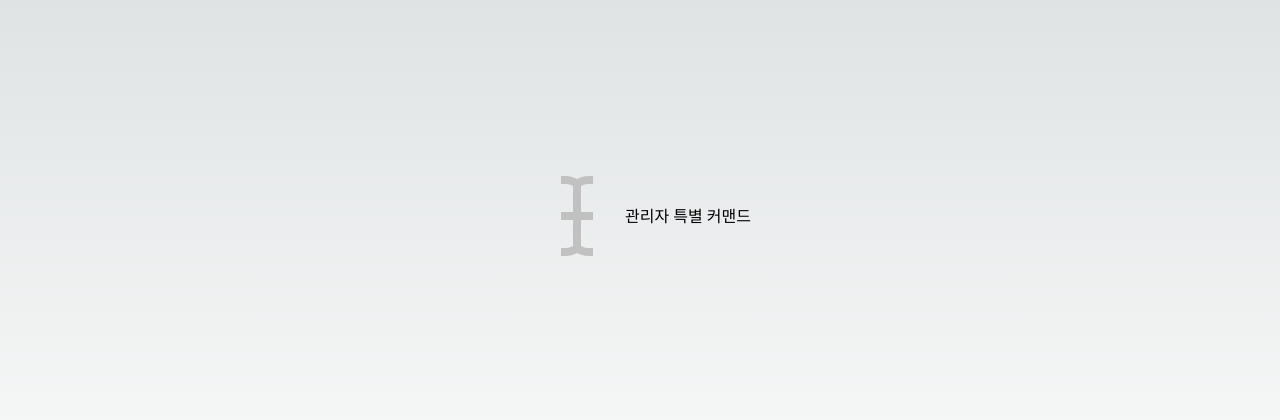
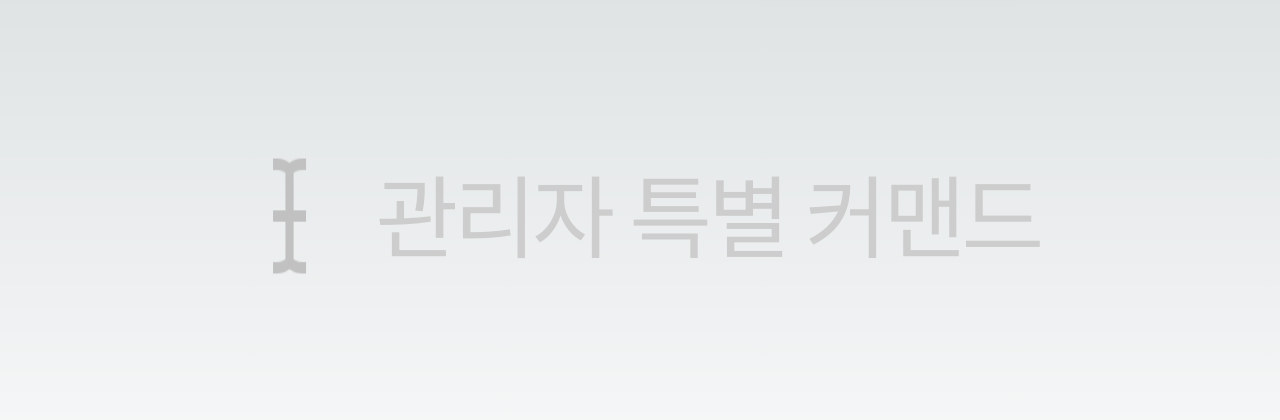
Before and after one commit to YoonJieut/YoonJieutBlog, a Next.js app: page / in a window 1280 px wide. Shown: the part 184-604 px from the top of the page. Built offline with nearby package versions, Linux system fonts and the light colour scheme.

Commit message:
fix : 원인은 content 파일 명

```diff
--- a/tailwind.config.ts
+++ b/tailwind.config.ts
@@ -5,6 +5,7 @@ const config: Config = {
     "./pages/**/*.{js,ts,jsx,tsx,mdx}",
     "./components/**/*.{js,ts,jsx,tsx,mdx}",
     "./app/**/*.{js,ts,jsx,tsx,mdx}",
+    "./views/**/*.{js,ts,jsx,tsx,mdx}",
   ],
   theme: {
     extend: {
```
